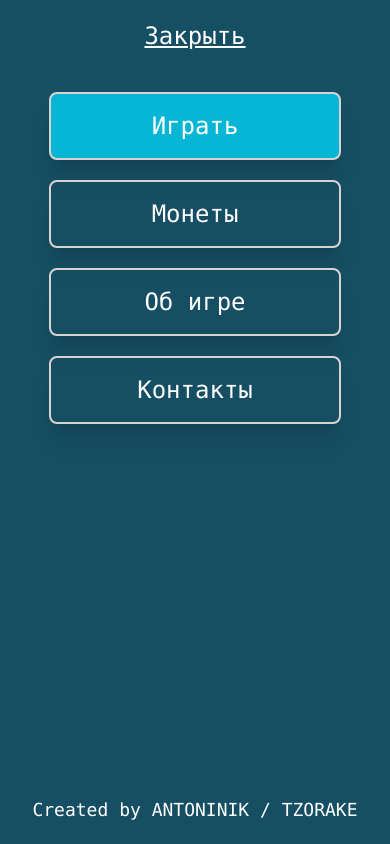
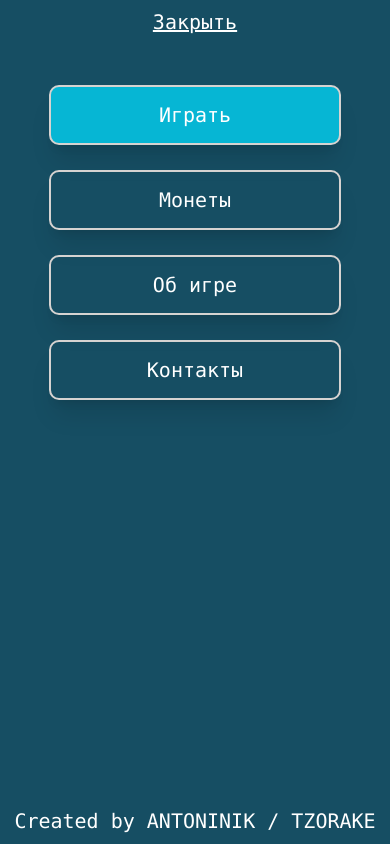
Before and after one commit to tzorake/how-well-do-you-know, a Vue app: page / in a window 390 px wide. Both pictures are taken after a click on the icon 20 px from the left and 20 px from the top of the page. Built offline with nearby package versions, Linux system fonts and the light colour scheme.

Commit message:
css edit

```diff
--- a/public/index.html
+++ b/public/index.html
@@ -1,5 +1,5 @@
 <!DOCTYPE html>
-<html lang="ru">
+<html lang="ru" class="h-screen bg-primary font-mono text-xl leading-5 md:leading-9 text-white">
   <head>
     <meta charset="utf-8">
     <meta http-equiv="X-UA-Compatible" content="IE=edge">
--- a/src/assets/tailwind.css
+++ b/src/assets/tailwind.css
@@ -8,5 +8,5 @@
 }
 
 .menu-item {
-  @apply flex-[1_1_125px] flex-center border-2 border-border-color rounded-lg shadow-xl select-none hover:bg-primary-light;
+  @apply flex-center h-12 border-2 border-border-color rounded-lg shadow-xl select-none hover:bg-primary-light;
 }
--- a/src/components/VBurger.vue
+++ b/src/components/VBurger.vue
@@ -21,7 +21,7 @@ const links = [
     viewBox="0 0 24 24"
     stroke-width="1.5"
     stroke="white"
-    class="w-10 h-10 absolute"
+    class="w-8 h-8 absolute opacity-90"
     @click="toggle"
     v-if="switcher"
   >
@@ -32,7 +32,7 @@ const links = [
     />
   </svg>
   <v-modal v-else @on-close="toggle">
-    <ul class="flex flex-col h-1/2 w-3/4 mx-auto gap-5">
+    <ul class="flex flex-col w-3/4 mx-auto gap-5">
       <router-link
         v-for="link in links"
         :key="link.url"
--- a/src/components/ui/VButton.vue
+++ b/src/components/ui/VButton.vue
@@ -13,7 +13,7 @@ const props = defineProps({
 <template>
   <button
     :class="`bg-${color} from-${color} via-${color}-light to-${color}`"
-    class="flex-center px-3 py-2 rounded shadow-sm leading-6 md:leading-9 select-none hover:bg-gradient-to-b"
+    class="flex-center px-2 py-1 rounded leading-5 md:leading-9 shadow-lg select-none hover:bg-gradient-to-b"
   >
     <slot />
   </button>
--- a/src/components/ui/VModal.vue
+++ b/src/components/ui/VModal.vue
@@ -14,10 +14,10 @@ const closeModal = () => {
 <template>
   <div
     v-if="visible"
-    class="absolute h-screen w-full py-5 grid grid-rows-[auto_1fr_auto] gap-10 text-center bg-primary-dark"
+    class="absolute h-screen w-full grid grid-rows-[auto_,1fr_,auto] gap-10 text-center bg-primary-dark"
   >
-    <p class="underline" @click="closeModal">Закрыть</p>
-    <slot class="h-4/6" />
-    <p class="text-lg md:text-4xl">Created by ANTONINIK / TZORAKE</p>
+    <p class="underline mt-2" @click="closeModal">Закрыть</p>
+    <slot />
+    <p class="mb-2">Created by ANTONINIK / TZORAKE</p>
   </div>
 </template>
--- a/src/layouts/MainLayout.vue
+++ b/src/layouts/MainLayout.vue
@@ -3,7 +3,7 @@ import VBurger from '@/components/VBurger.vue';
 </script>
 
 <template>
-  <div class="app-container relative h-screen bg-primary font-mono text-2xl md:text-4xl text-white">
+  <div class="app-container relative">
     <v-burger />
     <div class="content px-3">
       <router-view />
--- a/src/views/HomeView.vue
+++ b/src/views/HomeView.vue
@@ -20,7 +20,7 @@ const items = [
 </script>
 
 <template>
-  <div class="h-screen grid grid-rows-[auto_2fr_1fr] gap-3">
+  <div class="h-screen grid grid-rows-[auto_2fr_1fr] gap-2">
     <div class="flex-center">
       <div class="w-full flex justify-end space-x-3">
         <v-button color="success"> Уровень 1 </v-button>
@@ -35,7 +35,7 @@ const items = [
     <div class="flex-center flex-col space-y-2">
       <p>Что за фильм?</p>
       <img
-        class="object-cover aspect-square md:w-5/6"
+        class="object-cover aspect-square shadow-lg md:w-5/6"
         src="@/assets/img1.png"
         alt="image"
       />
@@ -44,7 +44,7 @@ const items = [
         <div class="w-1/12 text-center border-b-4 border-border-color"></div>
       </div>
     </div>
-    <div class="mb-3 flex flex-col justify-end space-y-5">
+    <div class="mb-3 flex justify-center flex-col space-y-5">
       <div class="flex space-x-3">
         <v-button color="success" class="flex-1"> Помощь друзей </v-button>
         <v-button color="help" class="flex-1"> Подсказки </v-button>
--- a/tailwind.config.js
+++ b/tailwind.config.js
@@ -23,7 +23,11 @@ module.exports = {
           light: '#10b981', // 500
           DEFAULT: '#059669' // 600
         },
-        warn: '#f97316', // orange-500
+        warn: {
+          // orange
+          light: '#fb923c', //400
+          DEFAULT: '#f97316' // 500
+        },
         error: '#ef4444', // red-500
         help: {
           //purple
```
